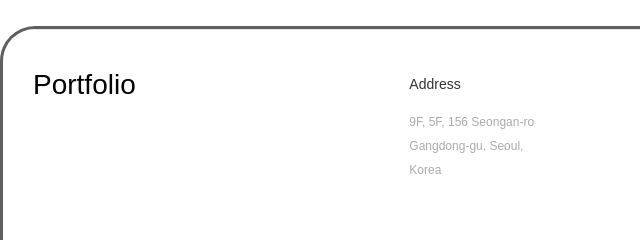
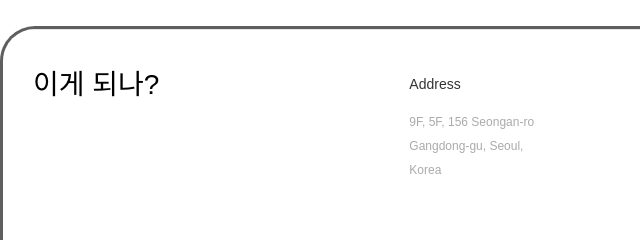
Before and after one commit to HyoYoungJung/github.io, a plain HTML site: page index.html in a window 1280 px wide. Shown: the part 7821-8061 px from the top of the page, 0-640 px from the left. Drawn offline with Linux system fonts and the light colour scheme.

Commit message:
second commit

```diff
--- a/index.html
+++ b/index.html
@@ -258,7 +258,7 @@
      <footer>
          <div class="bottom en">
              <ul>
-                 <li>Portfolio</li>
+                 <li>이게 되나?</li>
                  <li>
                      <b>Address</b><br>
                      9F, 5F, 156 Seongan-ro<br>
```
Also changed, not shown: 4 other files.
